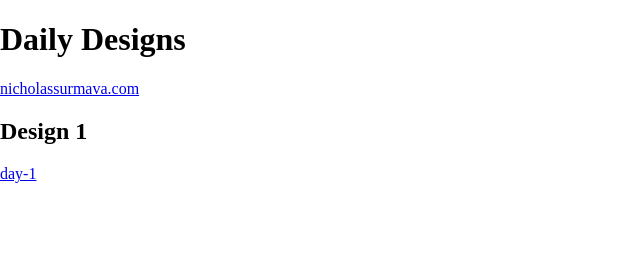
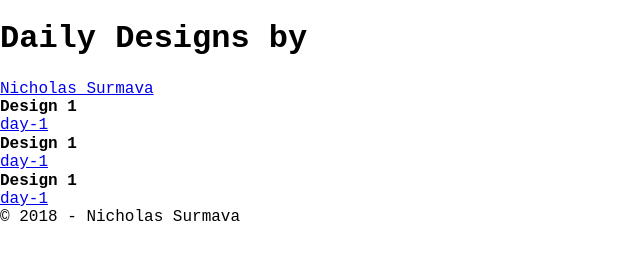
Before and after one commit to NicholasSurmava/daily-designs, a plain HTML site: page index.html in a window 1280 px wide. Shown: the whole page, without its empty margins (0-640 px from the left). Drawn offline with Linux system fonts and the light colour scheme; a web font is replaced by a local one.

Commit message:
Project structure is now more sane.

```diff
--- a/index.html
+++ b/index.html
@@ -5,25 +5,34 @@
     <meta name="viewport" content="width=device-width, initial-scale=1.0">
     <meta http-equiv="X-UA-Compatible" content="ie=edge">
     <title>Nicholas Surmava | Daily Designs</title>
-    <link rel="stylesheet" href="styles/normalize.css">
+    <link rel="stylesheet" href="index/styles/normalize.css">
+    <link rel="stylesheet" href="index/styles/master.css">
 </head>
 <body>
     <div class="container">
         <header>
-            <h1>Daily Designs</h1>
-            <a href="http://nicholassurmava.com">nicholassurmava.com</a>
+            <h1>Daily Designs by </h1>
+            <nav>
+                <ul>
+                    <li><a href="#">Nicholas Surmava</a></li>
+                </ul>
+            </nav>
         </header>
-        <section>
-            <article>
-                <div class="design-container">
-                    <h2>Design 1</h2>
-                    <a href="day-1-minimal-blog/index.html">day-1</a>
-                </div>
-            </article>
+        <section class="designs">
+            <div class="design-container">
+                <h2>Design 1</h2>
+                <a href="designs/day-1/index.html">day-1</a>
+            </div>
+            <div class="design-container">
+                <h2>Design 1</h2>
+                <a href="designs/day-1/index.html">day-1</a>
+            </div>
+            <div class="design-container">
+                <h2>Design 1</h2>
+                <a href="designs/day-1/index.html">day-1</a>
+            </div>
         </section>
-        <footer>
-
-        </footer>
+        <footer>&copy; 2018 - Nicholas Surmava</footer>
     </div>
 </body>
 </html>
--- /dev/null
+++ b/index/styles/master.css
@@ -0,0 +1,28 @@
+/* By Nicholas Surmava */
+
+/* Table of Contents: */
+
+/* Imports */
+@import url('https://fonts.googleapis.com/css?family=Overpass+Mono');
+
+/* Variables */
+:root {
+
+}
+
+/* Reset */
+* {
+  -webkit-box-sizing: border-box;
+     -moz-box-sizing: border-box;
+          box-sizing: border-box;
+    margin: 0;
+    padding: 0;
+    border: 0;
+    outline: 0;
+    font-size: 100%;
+    vertical-align: baseline;
+    background: transparent;
+    font-family: 'Overpass Mono', monospace;
+}
+
+/* Core Styles */
```
Also changed, not shown: designs/day-1/index.html (renamed from day-1-minimal-blog/index.html), index/styles/normalize.css (renamed from styles/normalize.css), 1 other file.
